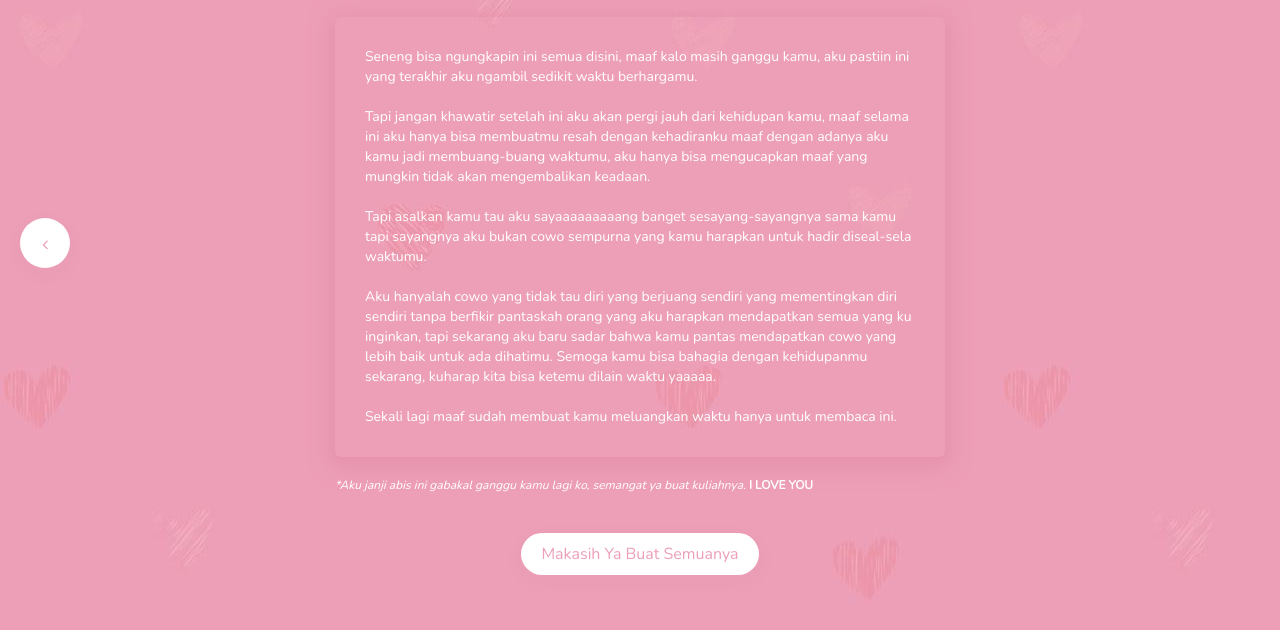
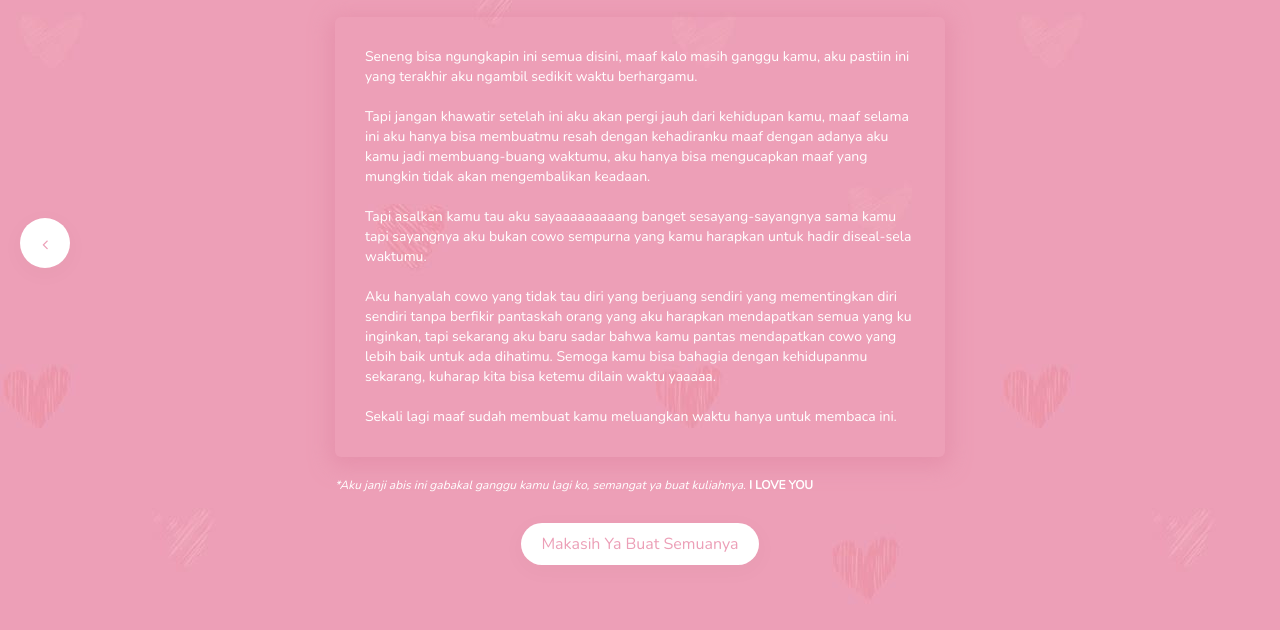
Before and after one commit to dedeiman007/dedeiman007.github.io, a plain HTML site: page word.html in a window 1280 px wide. Shown: the part 132-762 px from the top of the page. Drawn offline with nearby package versions, Linux system fonts and the light colour scheme.

Commit message:
fix page

```diff
--- a/word.html
+++ b/word.html
@@ -57,10 +57,10 @@
             <b>I LOVE YOU</b>
         </p>
     </div>
-    <div style="text-align: center;margin-top: 50px;margin-bottom: 40px">
-        <a href="" download="" style="color: #ec9fb7;background: #fff;text-decoration: none;padding: 10px;border-radius: 50px;padding-right: 20px;padding-left: 20px;box-shadow: 0px 5px 20px 5px rgba(0, 0, 0, 0.02);font-family: 'Nunito', sans-serif;">
+    <div style="text-align: center;margin-top: 40px;margin-bottom: 40px">
+        <span style="color: #ec9fb7;background: #fff;text-decoration: none;padding: 10px;border-radius: 50px;padding-right: 20px;padding-left: 20px;box-shadow: 0px 5px 20px 5px rgba(0, 0, 0, 0.02);font-family: 'Nunito', sans-serif;">
             Makasih Ya Buat Semuanya
-        </a>
+        </span>
     </div>
     <div class="next-page">
         <a href="index.html" style="text-decoration:none;">
```
